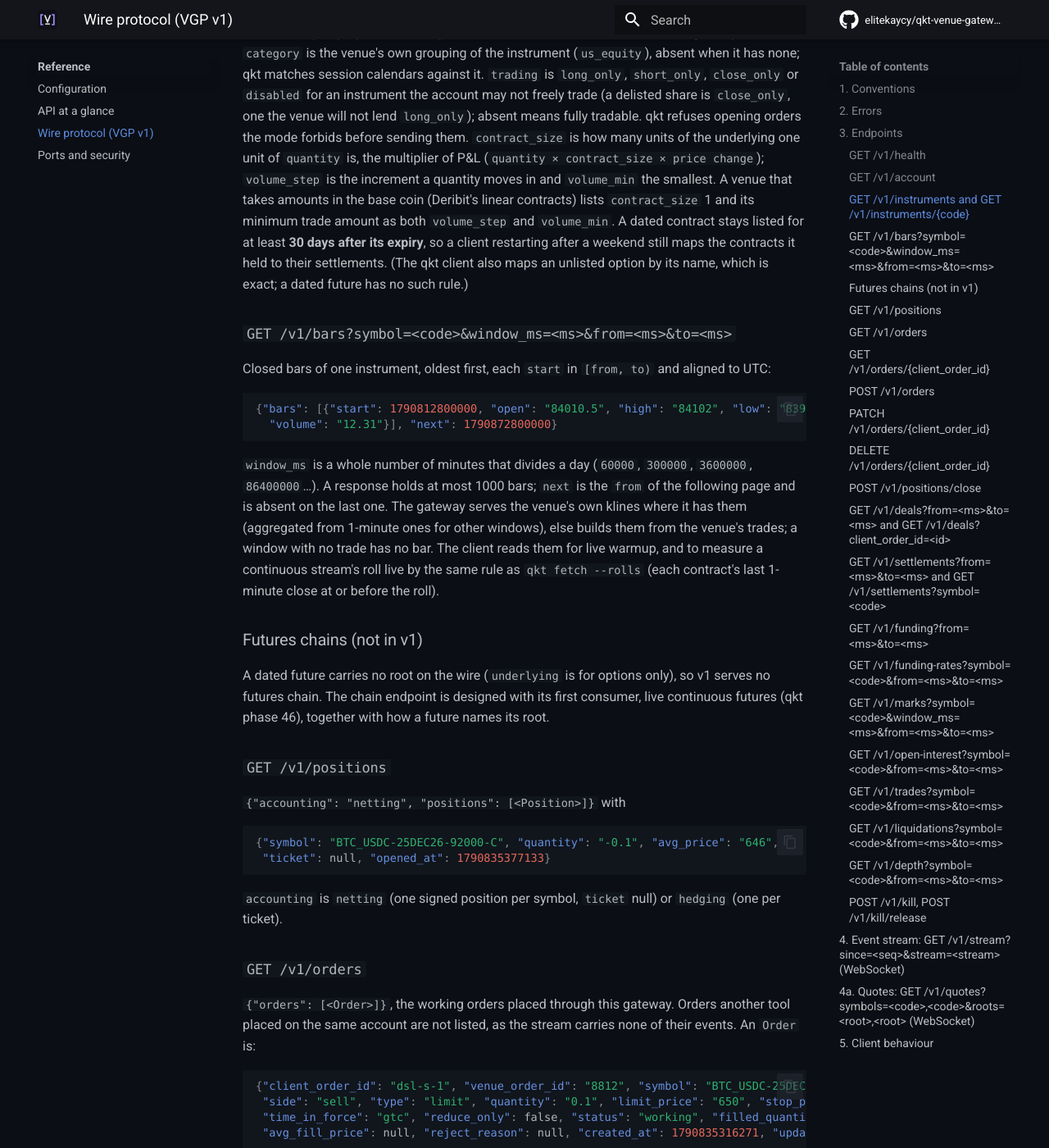
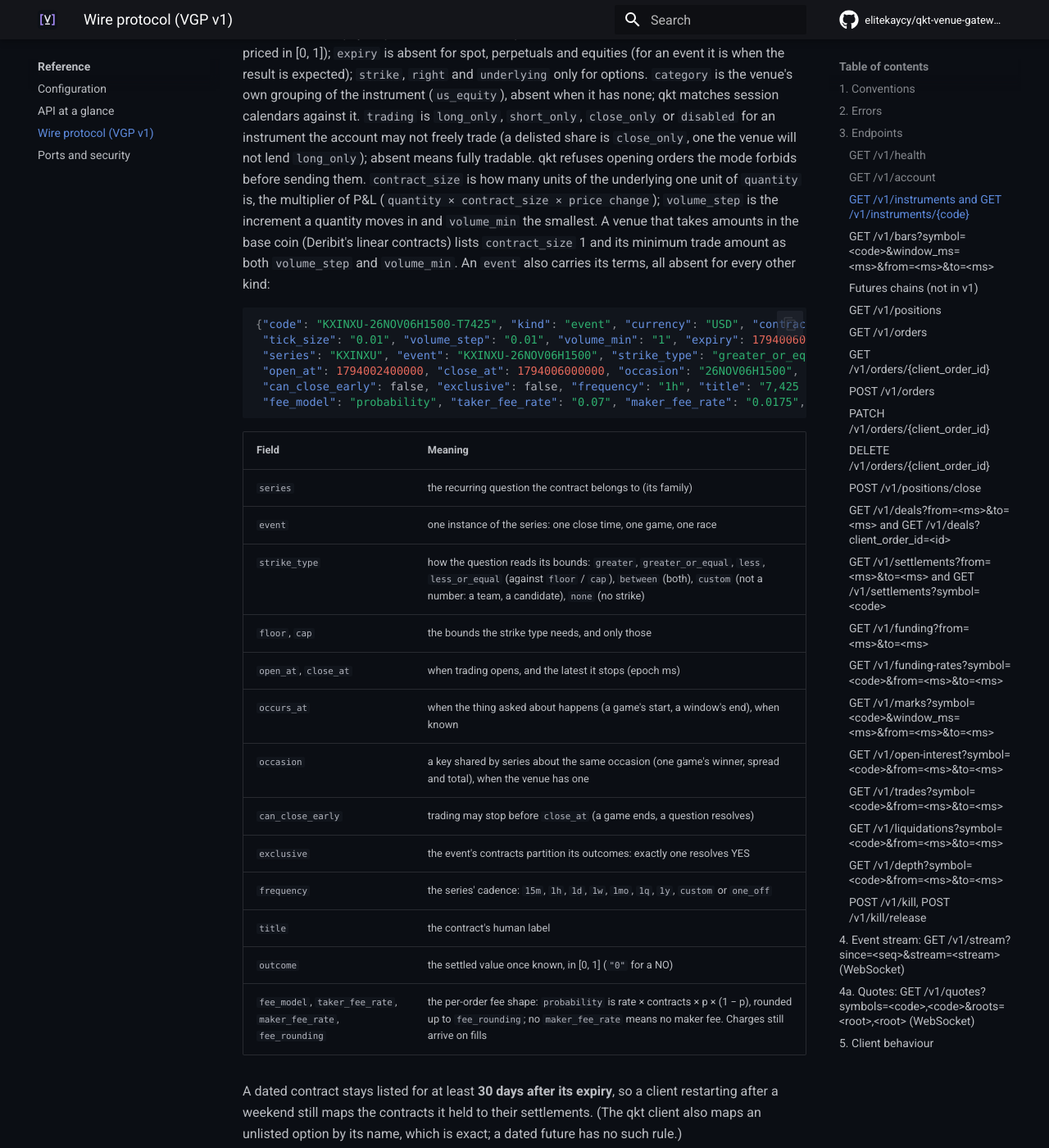
Before and after one commit to elitekaycy/qkt-venue-gateway, an MkDocs documentation site: the page built from docs/vgp-v1-wire.md, in a window 1280 px wide and 1400 px high, scrolled down 2818 px. Shown: the whole window at 82% size. Built offline with MkDocs 1.6.1 and Material for MkDocs 9.7.7, drawn with Linux system fonts in a browser that asks for light colours; comment, search, counter and statistics services are not loaded.

Commit message:
docs(wire): describe the event instrument kind

````diff
--- a/docs/vgp-v1-wire.md
+++ b/docs/vgp-v1-wire.md
@@ -87,8 +87,10 @@ A list (or one) of:
  "contract_size": "1", "tick_size": "5", "volume_step": "0.01", "volume_min": "0.01",
  "expiry": 1798185600000, "strike": "92000", "right": "call", "underlying": "BTC_USDC"}
 ```
-`kind` is `spot`, `perpetual`, `future`, `option` or `equity` (a share held outright); `expiry` is absent for
-spot, perpetuals and equities; `strike`, `right` and `underlying` only for options.
+`kind` is `spot`, `perpetual`, `future`, `option`, `equity` (a share held outright) or `event` (a binary event
+contract: it pays 1 per contract when its question resolves YES and 0 when NO, and is priced in [0, 1]); `expiry`
+is absent for spot, perpetuals and equities (for an event it is when the result is expected); `strike`, `right`
+and `underlying` only for options.
 `category` is the venue's own grouping of the instrument (`us_equity`), absent when it has none; qkt matches
 session calendars against it. `trading` is `long_only`, `short_only`, `close_only` or `disabled` for an
 instrument the account may not freely trade (a delisted share is `close_only`, one the venue will not lend
@@ -97,6 +99,32 @@ instrument the account may not freely trade (a delisted share is `close_only`, o
 P&L (`quantity × contract_size × price change`); `volume_step` is the increment a quantity moves in and
 `volume_min` the smallest. A venue that takes amounts in the base coin (Deribit's linear contracts) lists
 `contract_size` 1 and its minimum trade amount as both `volume_step` and `volume_min`.
+An `event` also carries its terms, all absent for every other kind:
+```json
+{"code": "KXINXU-26NOV06H1500-T7425", "kind": "event", "currency": "USD", "contract_size": "1",
+ "tick_size": "0.01", "volume_step": "0.01", "volume_min": "1", "expiry": 1794006000000,
+ "series": "KXINXU", "event": "KXINXU-26NOV06H1500", "strike_type": "greater_or_equal", "floor": "7425",
+ "open_at": 1794002400000, "close_at": 1794006000000, "occasion": "26NOV06H1500",
+ "can_close_early": false, "exclusive": false, "frequency": "1h", "title": "7,425 or above",
+ "fee_model": "probability", "taker_fee_rate": "0.07", "maker_fee_rate": "0.0175", "fee_rounding": "0.01"}
+```
+
+| Field | Meaning |
+|---|---|
+| `series` | the recurring question the contract belongs to (its family) |
+| `event` | one instance of the series: one close time, one game, one race |
+| `strike_type` | how the question reads its bounds: `greater`, `greater_or_equal`, `less`, `less_or_equal` (against `floor` / `cap`), `between` (both), `custom` (not a number: a team, a candidate), `none` (no strike) |
+| `floor`, `cap` | the bounds the strike type needs, and only those |
+| `open_at`, `close_at` | when trading opens, and the latest it stops (epoch ms) |
+| `occurs_at` | when the thing asked about happens (a game's start, a window's end), when known |
+| `occasion` | a key shared by series about the same occasion (one game's winner, spread and total), when the venue has one |
+| `can_close_early` | trading may stop before `close_at` (a game ends, a question resolves) |
+| `exclusive` | the event's contracts partition its outcomes: exactly one resolves YES |
+| `frequency` | the series' cadence: `15m`, `1h`, `1d`, `1w`, `1mo`, `1q`, `1y`, `custom` or `one_off` |
+| `title` | the contract's human label |
+| `outcome` | the settled value once known, in [0, 1] (`"0"` for a NO) |
+| `fee_model`, `taker_fee_rate`, `maker_fee_rate`, `fee_rounding` | the per-order fee shape: `probability` is rate × contracts × p × (1 − p), rounded up to `fee_rounding`; no `maker_fee_rate` means no maker fee. Charges still arrive on fills |
+
 A dated contract stays listed for at least **30 days after its expiry**, so a client restarting after
 a weekend still maps the contracts it held to their settlements. (The qkt client also maps an unlisted
 option by its name, which is exact; a dated future has no such rule.)
````
Also changed, not shown: docs/design.md (+1 -1 lines), docs/plans/2026-11-06-event-kind-implementation.md (added, +105 -0 lines).
